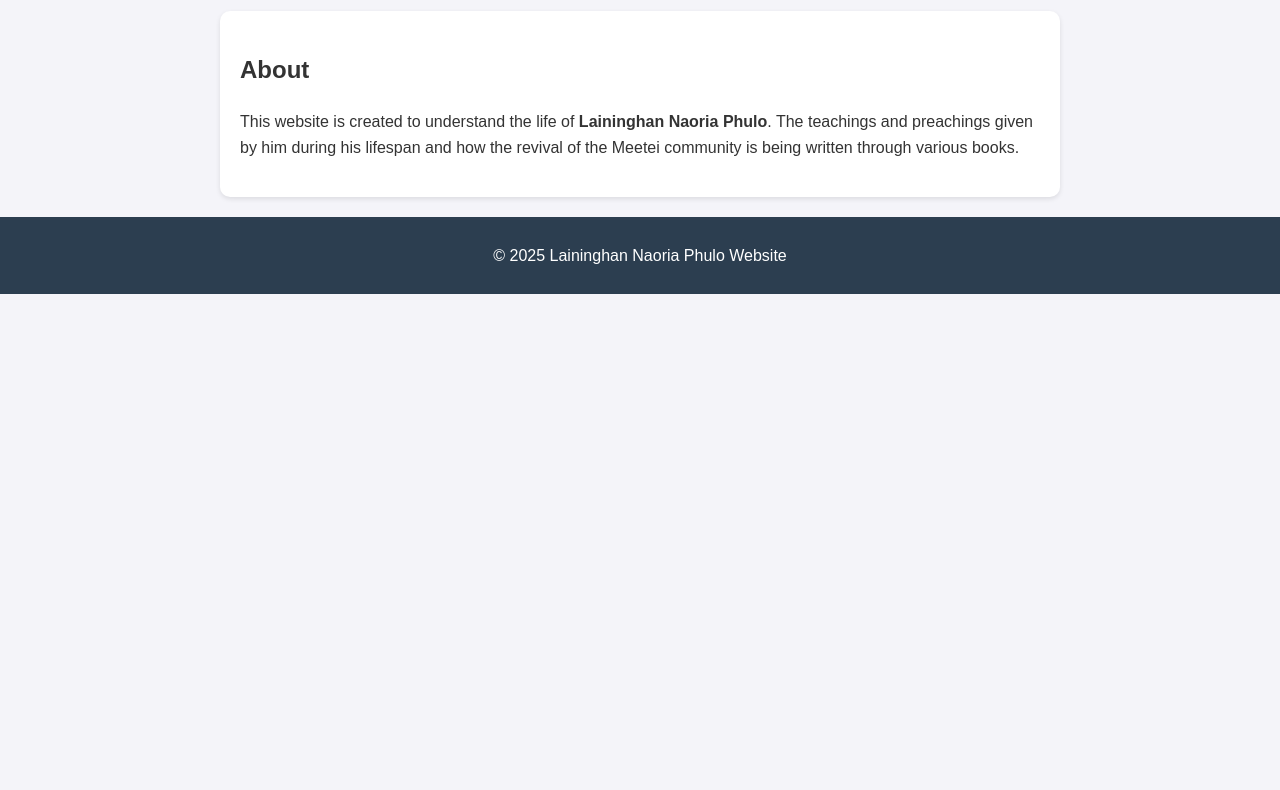
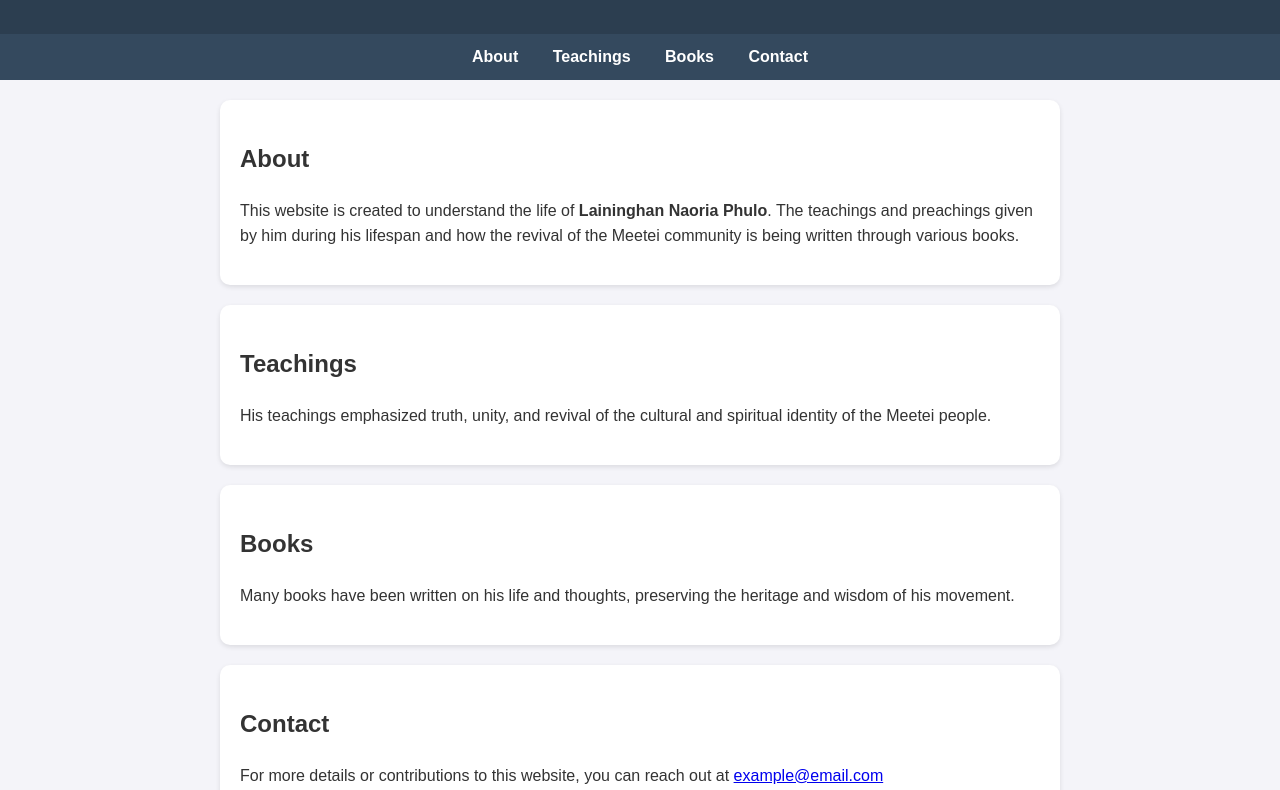
Before and after one commit to sumonkayenpaibam44-dot/Laaininghan-Naoria-Phulo-Website, a plain HTML site: page index.html in a window 1280 px wide. Shown: the part 100-890 px from the top of the page. Before the commit the page ends 800 px from the top, so only its background shows below. Drawn offline with Linux system fonts and the light colour scheme.

Commit message:
Update index.html

```diff
--- a/index.html
+++ b/index.html
@@ -9,9 +9,9 @@
       font-family: Arial, sans-serif;
       margin: 0;
       padding: 0;
-      line-height: 1.6;
       background: #f4f4f9;
       color: #333;
+      line-height: 1.6;
     }
     header {
       background: #2c3e50;
@@ -19,11 +19,21 @@
       padding: 20px 0;
       text-align: center;
     }
-    header h1 {
-      margin: 0;
-      font-size: 2rem;
+    nav {
+      background: #34495e;
+      padding: 10px;
+      text-align: center;
     }
-    main {
+    nav a {
+      color: #fff;
+      margin: 0 15px;
+      text-decoration: none;
+      font-weight: bold;
+    }
+    nav a:hover {
+      text-decoration: underline;
+    }
+    section {
       max-width: 800px;
       margin: 20px auto;
       padding: 20px;
@@ -45,14 +55,50 @@
     <h1>Laininghan Naoria Phulo</h1>
   </header>
 
-  <main>
+  <!-- Navigation Menu -->
+  <nav>
+    <a href="#about">About</a>
+    <a href="#teachings">Teachings</a>
+    <a href="#books">Books</a>
+    <a href="#contact">Contact</a>
+  </nav>
+
+  <!-- About Section -->
+  <section id="about">
     <h2>About</h2>
     <p>
       This website is created to understand the life of
       <strong>Laininghan Naoria Phulo</strong>. The teachings and preachings given by him during his
       lifespan and how the revival of the Meetei community is being written through various books.
     </p>
-  </main>
+  </section>
+
+  <!-- Teachings Section -->
+  <section id="teachings">
+    <h2>Teachings</h2>
+    <p>
+      His teachings emphasized truth, unity, and revival of the cultural and spiritual identity
+      of the Meetei people.
+    </p>
+  </section>
+
+  <!-- Books Section -->
+  <section id="books">
+    <h2>Books</h2>
+    <p>
+      Many books have been written on his life and thoughts, preserving the heritage and wisdom
+      of his movement.
+    </p>
+  </section>
+
+  <!-- Contact Section -->
+  <section id="contact">
+    <h2>Contact</h2>
+    <p>
+      For more details or contributions to this website, you can reach out at
+      <a href="mailto:example@email.com">example@email.com</a>
+    </p>
+  </section>
 
   <footer>
     <p>© 2025 Laininghan Naoria Phulo Website</p>
```
